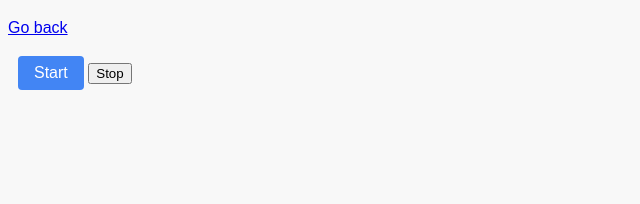
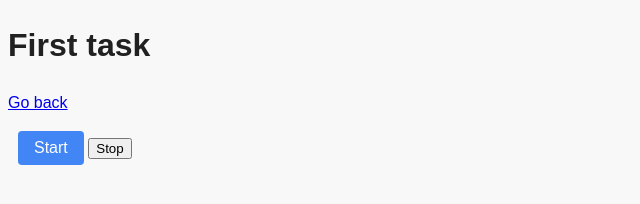
Before and after one commit to Yulia097/goit-js-hw-09, a website built with Parcel: page src/01-color-switcher.html in a window 1280 px wide. Shown: the whole page, without its empty margins (0-640 px from the left). Built offline with nearby package versions, Linux system fonts and the light colour scheme.

Commit message:
added title

```diff
--- a/package.json
+++ b/package.json
@@ -108,7 +108,7 @@
   },
   "scripts": {
     "start": "parcel src/index.html",
-    "build": "parcel build src/index.html --public-url /goit-js-hw-09/"
+    "build": "parcel build src/*.html --public-url /goit-js-hw-09/"
   },
   "repository": {
     "type": "git",
--- a/src/01-color-switcher.html
+++ b/src/01-color-switcher.html
@@ -1,12 +1,15 @@
 <!DOCTYPE html>
 <html lang="en">
+
 <head>
   <meta charset="UTF-8" />
   <meta name="viewport" content="width=device-width, initial-scale=1.0" />
   <title>Color switcher</title>
   <link rel="stylesheet" href="css/common.css" />
 </head>
+
 <body>
+  <h1>First task</h1>
   <p><a href="index.html">Go back</a></p>
 
   <button type="button" data-start>Start</button>
@@ -14,4 +17,5 @@
 
   <script src="js/01-color-switcher.js" type="module"></script>
 </body>
+
 </html>
```
Lines whose indentation alone changed are shown as unchanged.
